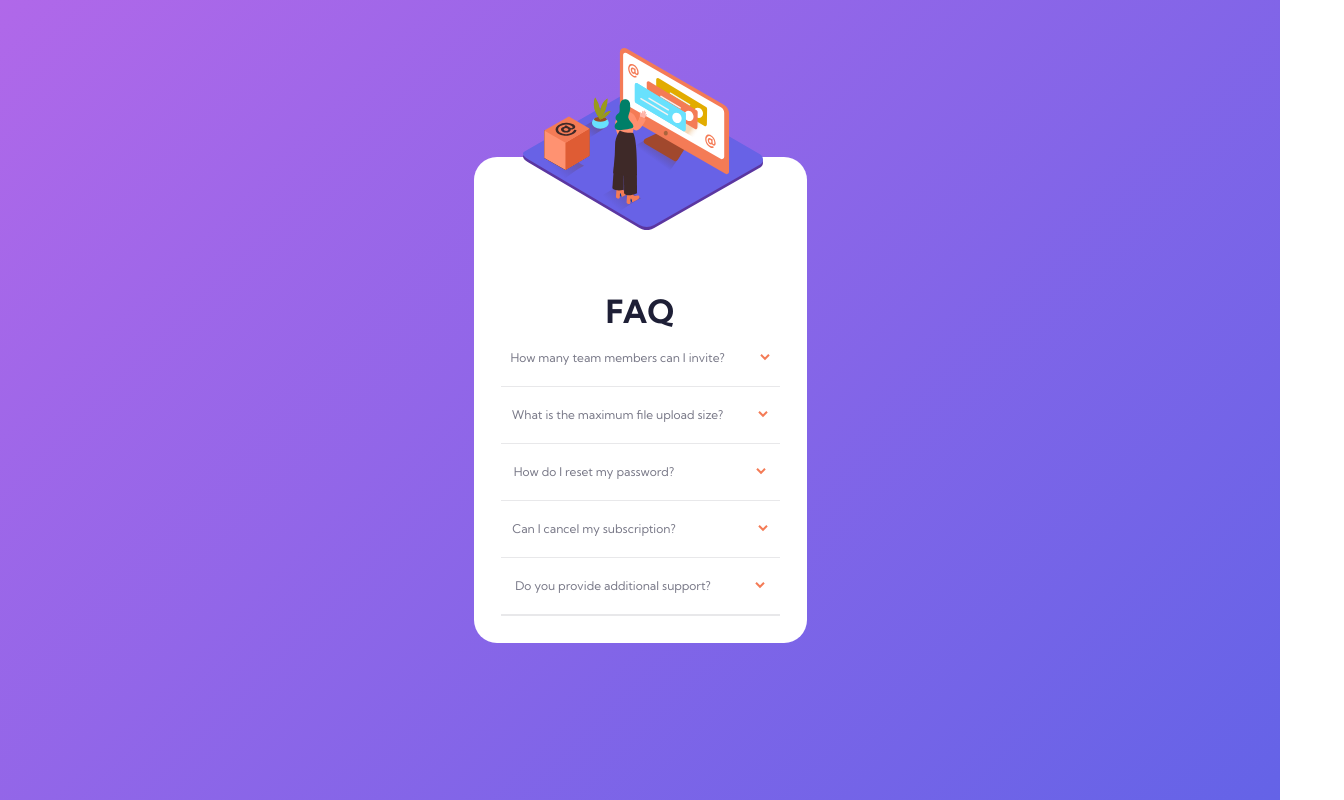
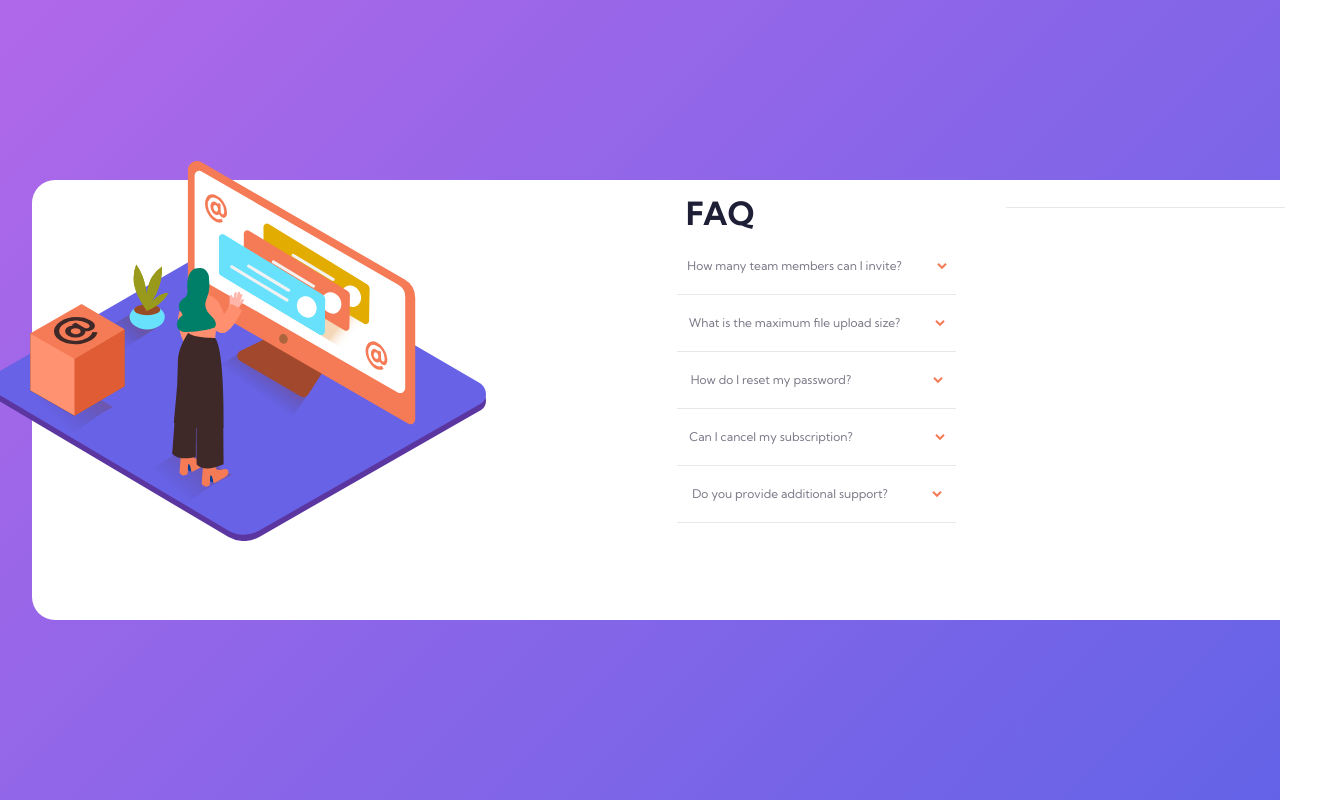
Before and after one commit to AnanoMakharashvili/Faq-accordion-card-main, a React (Vite) app: page / in a window 1280 px wide. Shown: the whole page, 1344 px wide, since content can reach past the window. Built offline with nearby package versions, Linux system fonts and the light colour scheme.

Commit message:
add desktop version

```diff
--- a/src/App.css
+++ b/src/App.css
@@ -132,4 +132,26 @@ body {
 }
 
 @media (min-width: 1024px) {
+  .accordion {
+    display: flex;
+  }
+
+  .women-online {
+    width: 500px;
+    transform: translate(-73px, -46px);
+  }
+
+  .main-header {
+    transform: translate(127px, 67px);
+  }
+
+  .faq-container {
+    margin: 50px;
+  }
+
+  .faq-item.open span,
+  .faq-item-second.open span,
+  .faq-item-three.open span {
+    font-size: 14px;
+  }
 }
```
